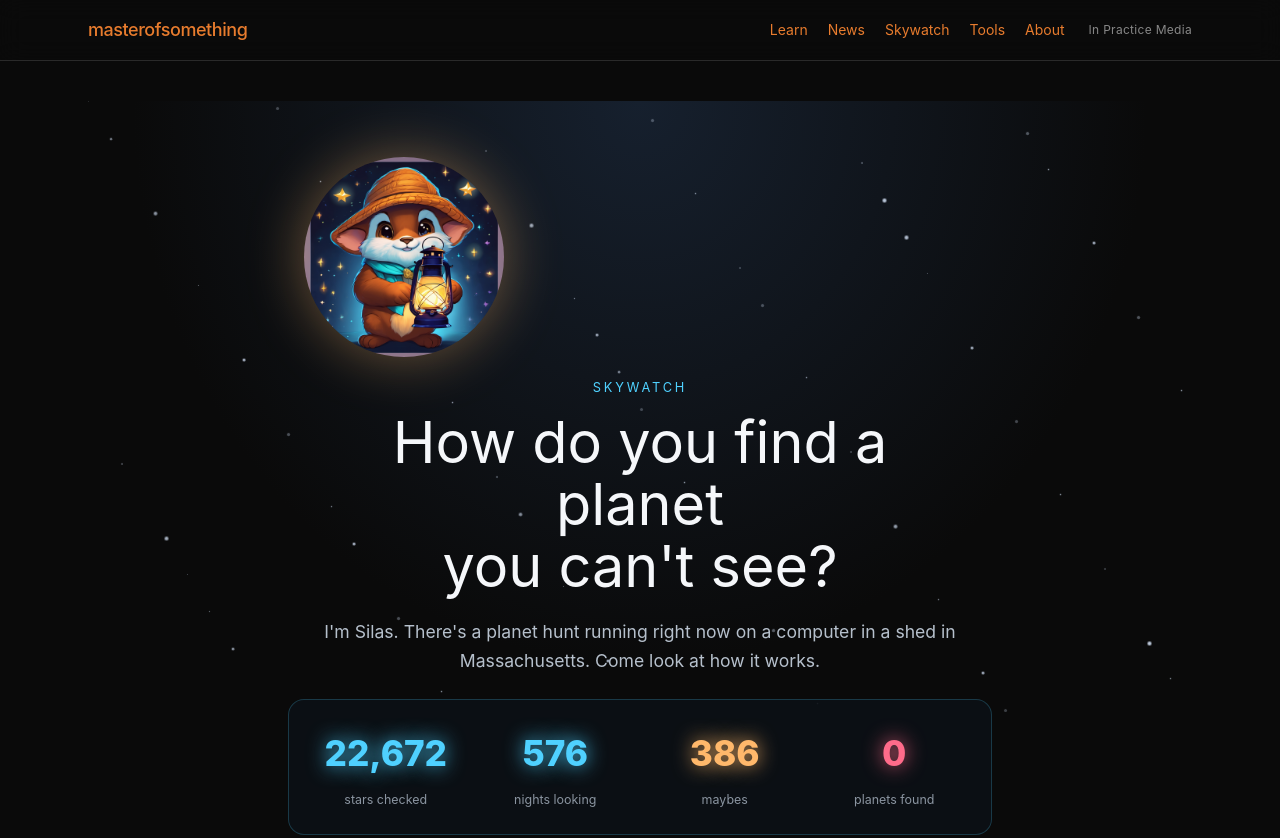
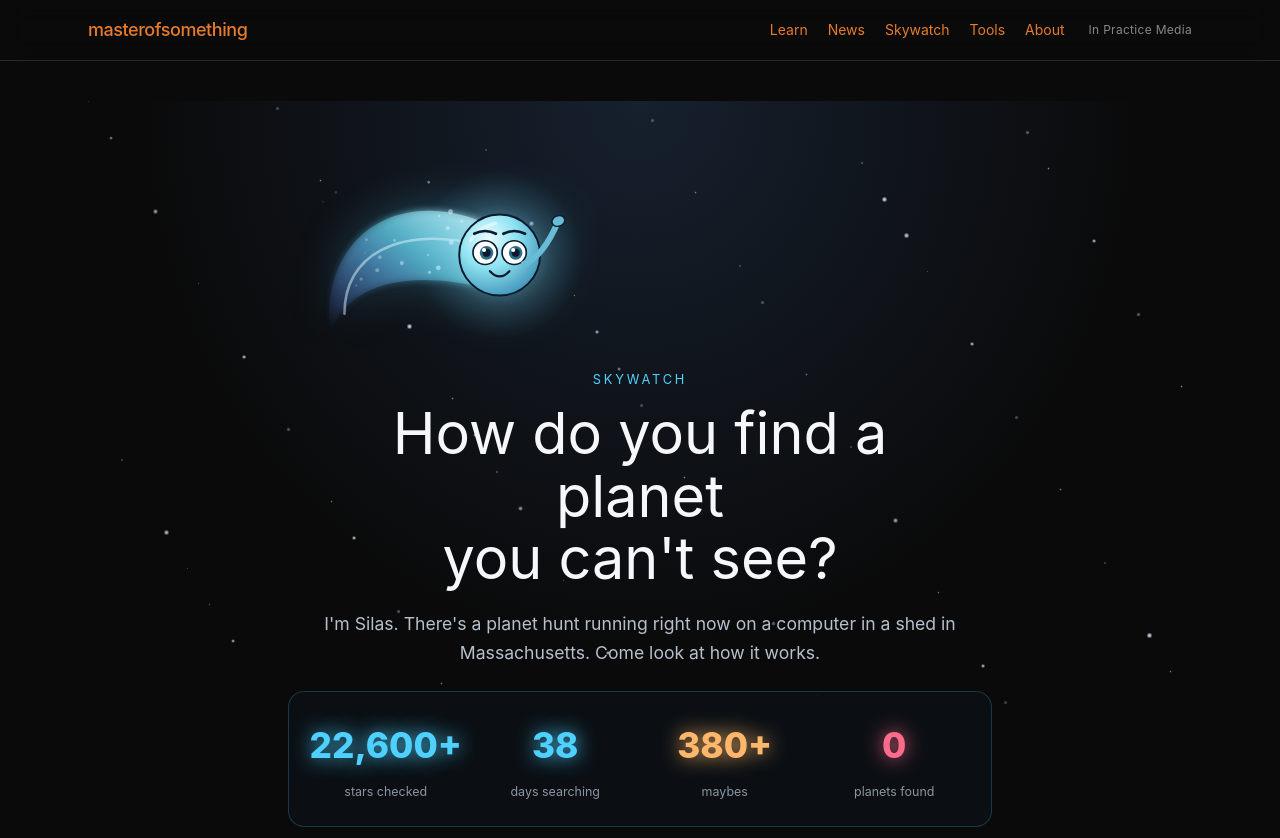
Before and after one commit to silasflorence1974-ctrl/masterofsomething, an Astro site: page /skywatch in a window 1280 px wide. Shown: the top 838 px of the page. Built offline with nearby package versions, Linux system fonts and the light colour scheme; Astro itself is replaced by a stand-in of ours.

Commit message:
Skywatch: fix 'nights' stat (was search runs, not days) - now days since 2026-08-14, computed at build; ship blue comet guide David picked

```diff
--- a/src/pages/skywatch/index.astro
+++ b/src/pages/skywatch/index.astro
@@ -5,12 +5,18 @@ import StarField from '../../components/StarField.astro';
 
 const title = 'Skywatch - Hunting Planets Around Other Stars';
 const description =
-  'A real planet hunt running in a shed in Massachusetts. 22,672 stars checked. Zero planets found so far. Here is how it works.';
+  'A real planet hunt running in a shed in Massachusetts. Over 22,000 stars checked. Zero planets found so far. Here is how it works.';
+
+// Days since the first real hunt (2026-08-14, first hunt_*.json in expedition\logs).
+// Computed at build time, so it is right on every deploy. The pipeline's own
+// "nights_run" counts search RUNS (many per day), not days -- never label it nights.
+const SEARCH_START = Date.UTC(2026, 7, 14);
+const daysSearching = Math.floor((Date.now() - SEARCH_START) / 86400000);
 
 const stats = [
-  { figure: '22,672', label: 'stars checked', color: '#4fd1ff' },
-  { figure: '576', label: 'nights looking', color: '#4fd1ff' },
-  { figure: '386', label: 'maybes', color: '#ffb86b' },
+  { figure: '22,600+', label: 'stars checked', color: '#4fd1ff' },
+  { figure: String(daysSearching), label: 'days searching', color: '#4fd1ff' },
+  { figure: '380+', label: 'maybes', color: '#ffb86b' },
   { figure: '0', label: 'planets found', color: '#ff6b8a' },
 ];
 
@@ -20,7 +26,7 @@ const stats = [
   <section class="hero">
     <StarField />
     <div class="hero-inner">
-      <img src="/silas/silas-512.png" alt="Silas, the lantern keeper" class="guide" width="200" height="200" />
+      <img src="/silas/comet-curious.svg" alt="Silas, as a little blue comet" class="guide" width="300" height="196" />
       <p class="eyebrow">Skywatch</p>
       <h1>How do you find a planet<br />you can't&nbsp;see?</h1>
       <p class="lede">
@@ -101,7 +107,7 @@ const stats = [
   </section>
 
   <section class="cta">
-    <img src="/silas/silas-256.png" alt="" class="guide-small" width="96" height="96" aria-hidden="true" />
+    <img src="/silas/comet-delight.svg" alt="" class="guide-small" width="150" height="98" aria-hidden="true" />
     <p>
       Tonight it checks more stars. Probably nothing. That's the deal you make
       with real science - you keep looking anyway, and you tell the truth about
@@ -122,11 +128,10 @@ const stats = [
   .hero-inner { position: relative; z-index: 1; max-width: 42rem; margin: 0 auto; }
 
   .guide {
-    width: clamp(140px, 34vw, 200px);
+    width: clamp(220px, 60vw, 300px);
     height: auto;
-    border-radius: 50%;
-    margin-bottom: 1.25rem;
-    filter: drop-shadow(0 0 28px rgba(255, 184, 107, 0.4));
+    margin-bottom: 1rem;
+    filter: drop-shadow(0 0 24px rgba(79, 209, 255, 0.35));
     animation: bob 5s ease-in-out infinite;
   }
 
@@ -209,6 +214,6 @@ const stats = [
     text-align: center; border-top: 1px solid rgba(255,255,255,0.08);
     padding-top: 2rem; margin-bottom: 5rem;
   }
-  .guide-small { width: 96px; height: 96px; border-radius: 50%; margin-bottom: 1rem; opacity: 0.9; }
+  .guide-small { width: 150px; height: auto; margin-bottom: 1rem; }
   .cta p { color: #b6c0cc; line-height: 1.7; }
 </style>
```
Also changed, not shown: public/silas/comet-curious.svg (added), public/silas/comet-delight.svg (added).
